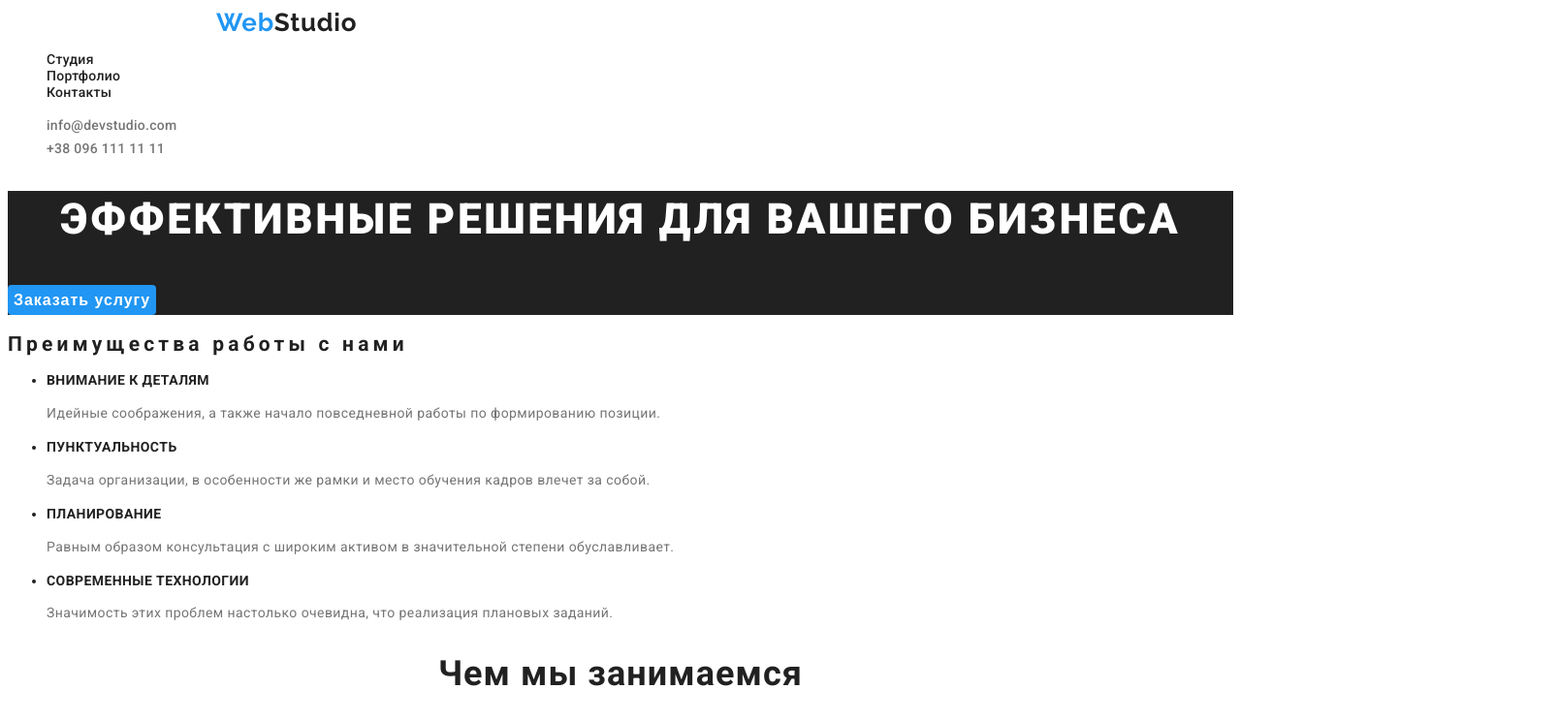
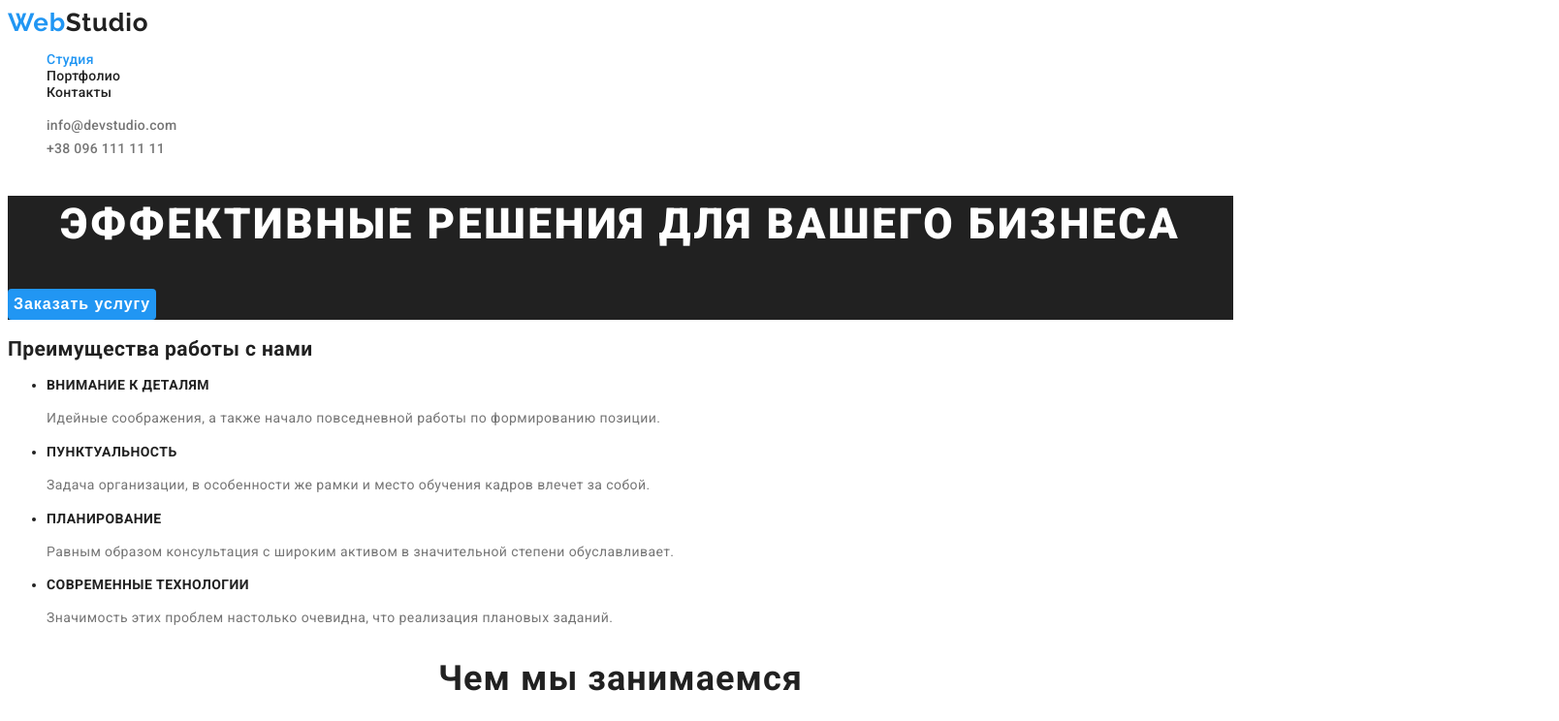
Before and after one commit to SergeyKartavcev/goit-markup-hw-02, a plain HTML site: page index.html in a window 1280 px wide. Shown: the top 744 px of the page at 97% size, 1608 px wide, since content can reach past the window. Drawn offline with Linux system fonts and the light colour scheme.

Commit message:
save
виправив єфект ховер в линк

```diff
--- a/css/styles.css
+++ b/css/styles.css
@@ -10,7 +10,7 @@ body {
 font-family: 'Roboto', sans-serif;
 color: var(--title-text-color);
 font-size: 14px;
-letter-spacing: 0.3em;
+letter-spacing: 0.03em;
 background:var(--primary-text-color)
 }
 
@@ -23,25 +23,18 @@ button{
 /* hader */
 .page-header {
     background: var(--primary-text-color);
-    height: 80px;
-    width: 1600px;
-    left: 0px;
-    top: 0px;
-    border-radius: 0px;
-    display:inline-block
 }
 
 .logo{
     font-family: 'Raleway';
     font-weight: 700;
     font-size: 26px;
-    line-height: 31px;
+    line-height: 1.19;
     letter-spacing: 0.03em;
     color: var(--primary-bg-color);
     text-decoration: none;
-    padding: 24px 93px 25px 215px
+    }
 
-    }
     .logo-part{
     Font-family: 'Raleway';
     font-size: 26px;
@@ -64,8 +57,18 @@ button{
     letter-spacing: 0.02em;
     text-decoration: none;
     }
+
+
+.link:hover
+{
+color: var(--primary-bg-color);
+}
+
+.link:focus{
+color:var(--primary-bg-color);
+}
 .link-courrent{
-    color: var(--title-text-color);
+    color: var(--primary-bg-color);
     font-weight: 500;
     font-size: 14px;
     line-height: 1.14;
@@ -75,11 +78,11 @@ button{
 
 .link-courrent:hover
     {
-    color: var(--primary-bg-color);
+    color: var(--title-text-color);
     }
 
 .link-courrent:focus{
-    color: var(--primary-bg-color);
+    color: var(--title-text-color);
     }
 
 /* contacts */
```
